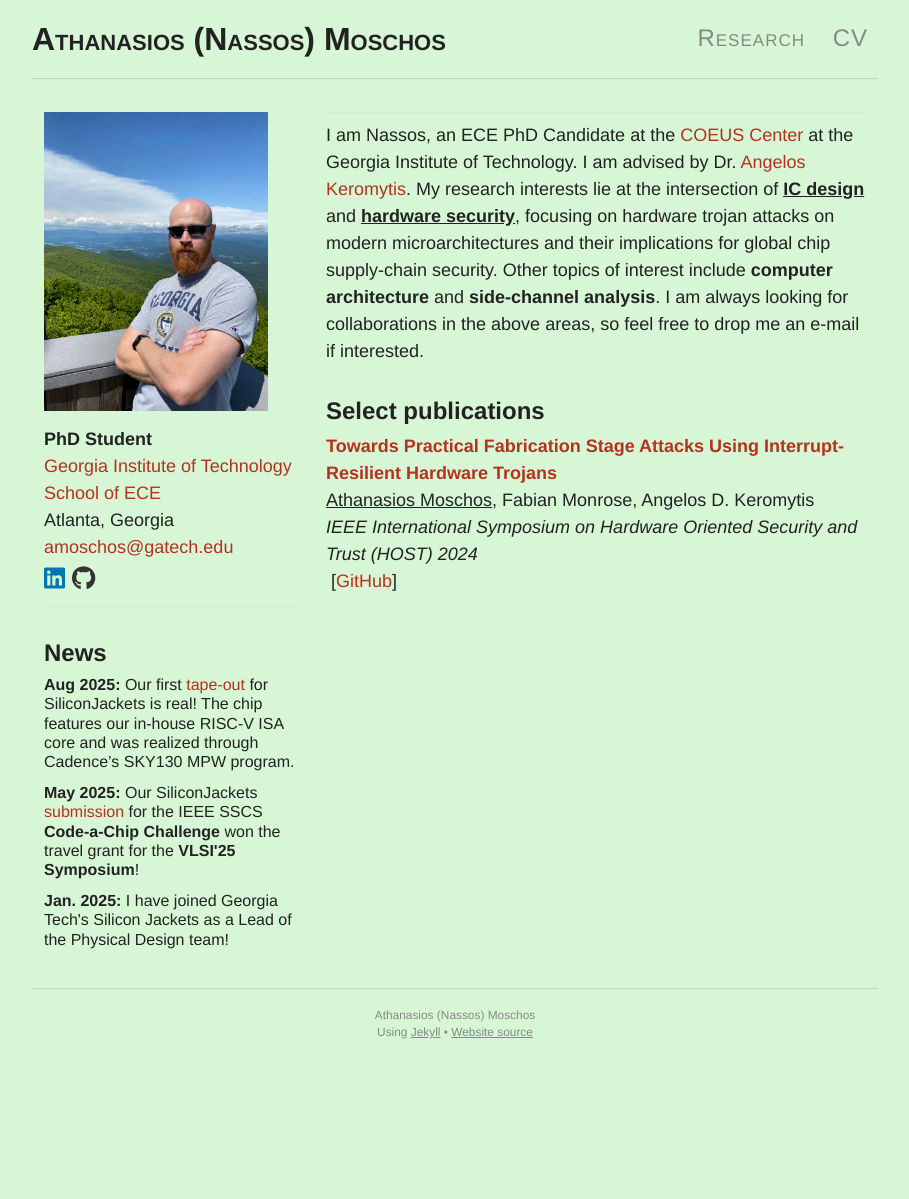
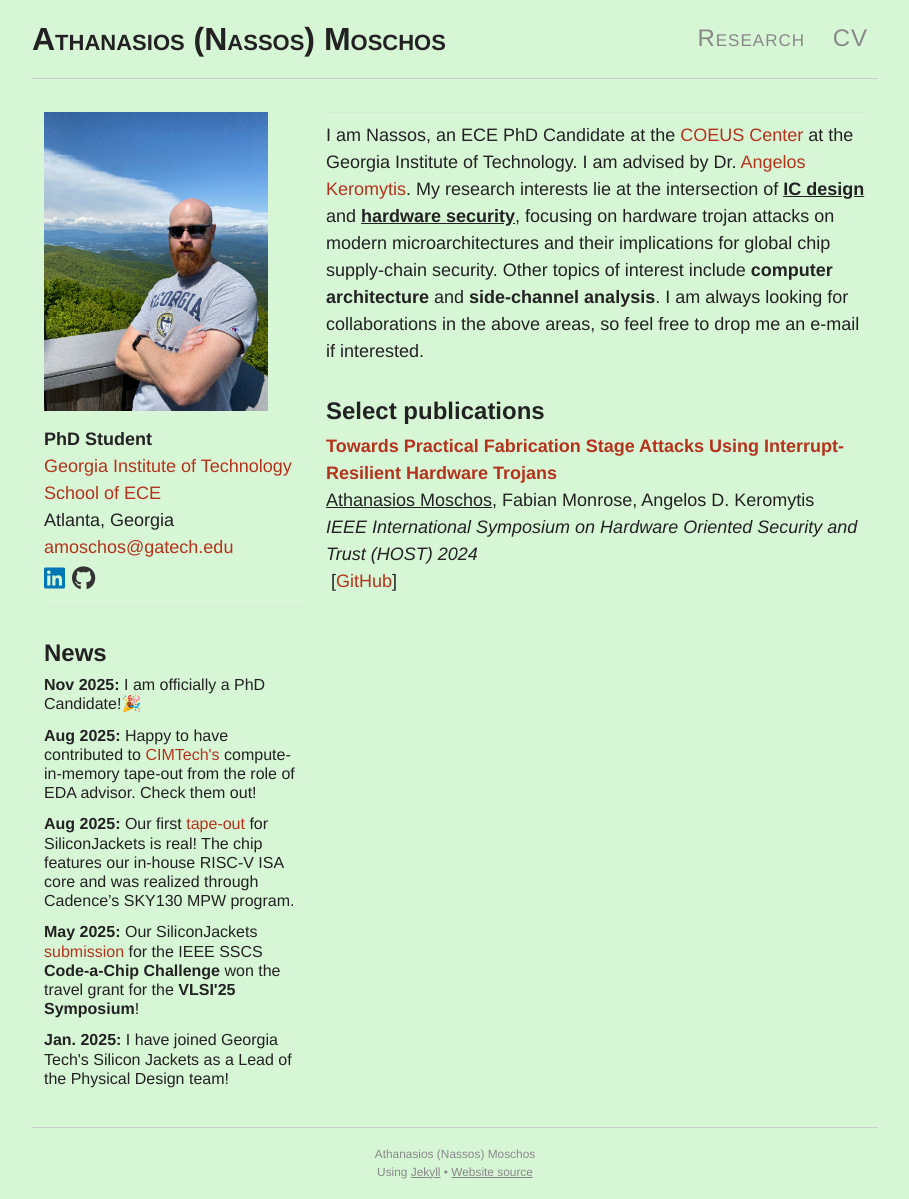
Before and after one commit to 0ena/0ena.github.io, a Jekyll site: the page built from index.md, in a window 1280 px wide. Shown: the whole page, without its empty margins (185-1094 px from the left). Built offline with Jekyll 4.4.1, drawn with Linux system fonts in a browser that asks for light colours; nearby versions of some CDN libraries; before the commit the page ends 1060 px from its top, so only the background shows below that.

Commit message:
Updated events section

```diff
--- a/_data/news.yml
+++ b/_data/news.yml
@@ -1,3 +1,7 @@
+- date: "Nov 2025"
+  event: "I am officially a PhD Candidate!🎉"
+- date: "Aug 2025"
+  event: "Happy to have contributed to <a href='https://cimtech.ai' target='_blank'>CIMTech's</a> compute-in-memory tape-out from the role of EDA advisor. Check them out!"
 - date: "Aug 2025"
   event: "Our first <a href='https://lnkd.in/p/gU-VVHgk' target='_blank'>tape-out</a> for SiliconJackets is real! The chip features our in-house RISC-V ISA core and was realized through Cadence’s SKY130 MPW program."
 - date: "May 2025"
```
